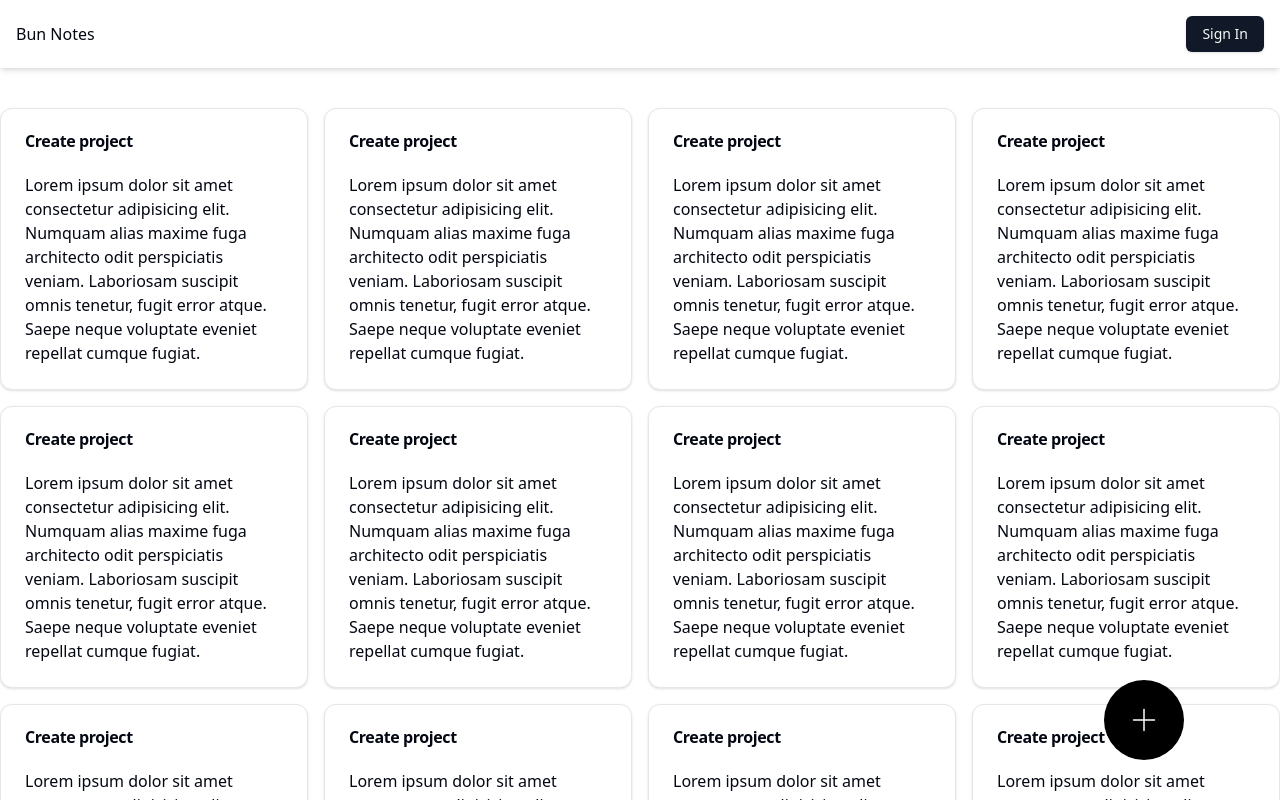
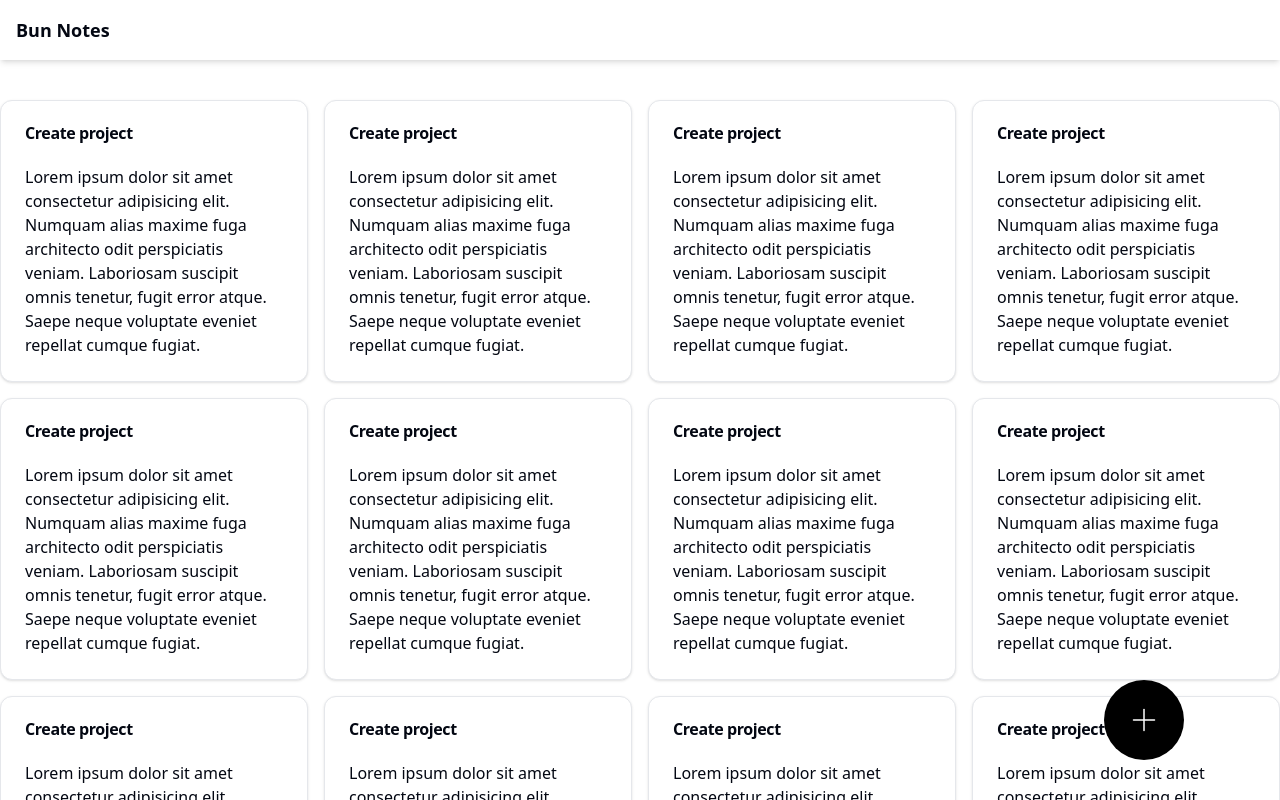
Before and after one commit to kharljhon14/bun-notes, a Next.js app: page / in a window 1280 px wide. Shown: the top 800 px of the page. Built offline with nearby package versions, Linux system fonts and the light colour scheme.

Commit message:
[Feat] Added html for in note input fields

```diff
--- a/src/features/common/header.tsx
+++ b/src/features/common/header.tsx
@@ -1,14 +1,15 @@
-import { Button } from '@/components/ui/button';
 import Link from 'next/link';
 
 export default function Header() {
   return (
     <header className="flex items-center justify-between p-4 shadow-md">
       <div>
-        <Link href="/">Bun Notes</Link>
-      </div>
-      <div>
-        <Button>Sign In</Button>
+        <Link
+          href="/"
+          className="text-lg font-semibold"
+        >
+          Bun Notes
+        </Link>
       </div>
     </header>
   );
--- a/src/features/notes/notes-form.tsx
+++ b/src/features/notes/notes-form.tsx
@@ -26,21 +26,35 @@ export default function NotesForm() {
       className="flex flex-col gap-y-4"
     >
       <div>
-        <Label>Title</Label>
-        <Input {...register('title')} />
+        <Label htmlFor="title">Title</Label>
+        <Input
+          id="title"
+          {...register('title')}
+        />
         {errors.title?.message && (
-          <Label className="text-red-500 text-xs">{errors.title?.message}</Label>
+          <Label
+            htmlFor="title"
+            className="text-red-500 text-xs"
+          >
+            {errors.title?.message}
+          </Label>
         )}
       </div>
 
       <div>
-        <Label>Description</Label>
+        <Label htmlFor="description">Description</Label>
         <Textarea
+          id="description"
           rows={12}
           {...register('description')}
         />
         {errors.description?.message && (
-          <Label className="text-red-500 text-xs">{errors.description?.message}</Label>
+          <Label
+            htmlFor="description"
+            className="text-red-500 text-xs"
+          >
+            {errors.description?.message}
+          </Label>
         )}
       </div>
       <Button
```
